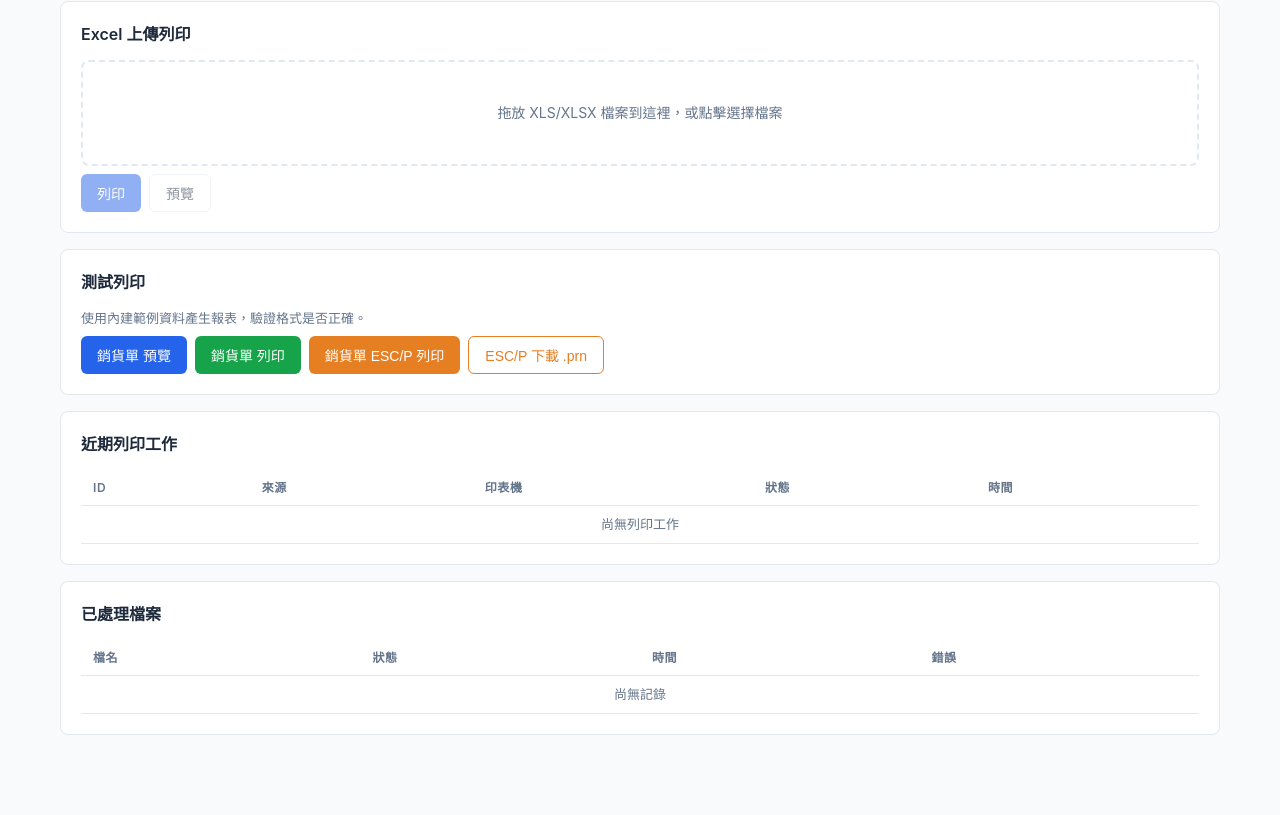
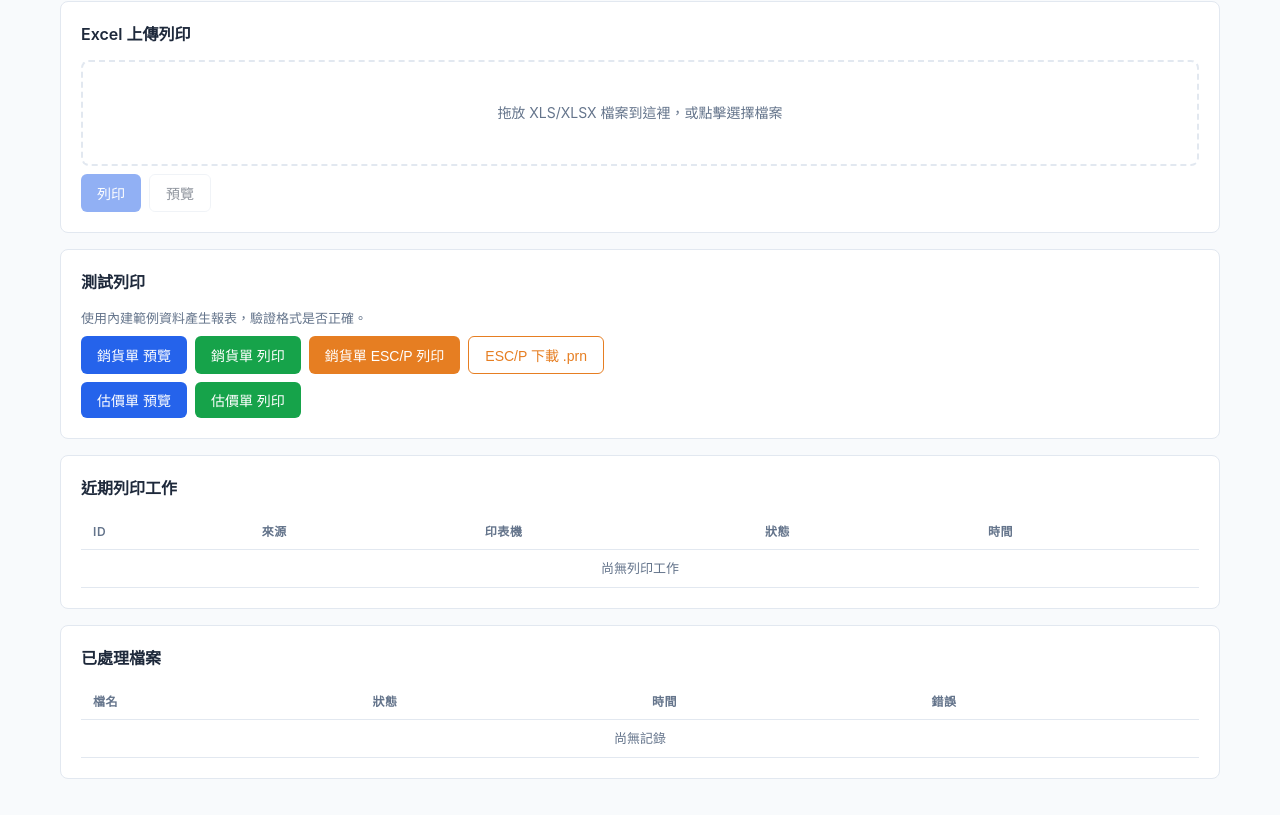
Before and after one commit to kulius/NodeJsReport, a website: page public/index.html in a window 1280 px wide. Shown: the part 564-1379 px from the top of the page. Before the commit the page ends 1335 px from the top, so only its background shows below. Drawn offline with nearby package versions, Linux system fonts and the light colour scheme; no server answers.

Commit message:
feat: 新增估價單測試按鈕（預覽 + 列印）v0.4.1

```diff
--- a/public/index.html
+++ b/public/index.html
@@ -112,11 +112,15 @@
     <div class="card">
       <h2>測試列印</h2>
       <p class="text-sm text-muted mb-2">使用內建範例資料產生報表，驗證格式是否正確。</p>
-      <div class="flex gap-2">
+      <div class="flex gap-2 flex-wrap">
         <button class="btn btn-primary" onclick="testFormat('sales_delivery', 'preview')">銷貨單 預覽</button>
         <button class="btn btn-success" onclick="testFormat('sales_delivery', 'print')">銷貨單 列印</button>
         <button class="btn btn-success" onclick="testFormat('sales_delivery', 'print', 'escp')" style="background:#e67e22">銷貨單 ESC/P 列印</button>
         <button class="btn btn-outline" onclick="testFormat('sales_delivery', 'download', 'escp_debug')" style="border-color:#e67e22;color:#e67e22">ESC/P 下載 .prn</button>
+      </div>
+      <div class="flex gap-2 flex-wrap" style="margin-top:8px">
+        <button class="btn btn-primary" onclick="testFormat('quotation', 'preview')">估價單 預覽</button>
+        <button class="btn btn-success" onclick="testFormat('quotation', 'print')">估價單 列印</button>
       </div>
     </div>
 
```
Also changed, not shown: 1 other file.
